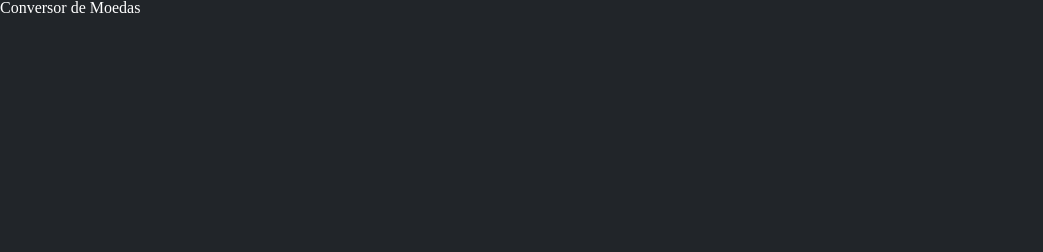
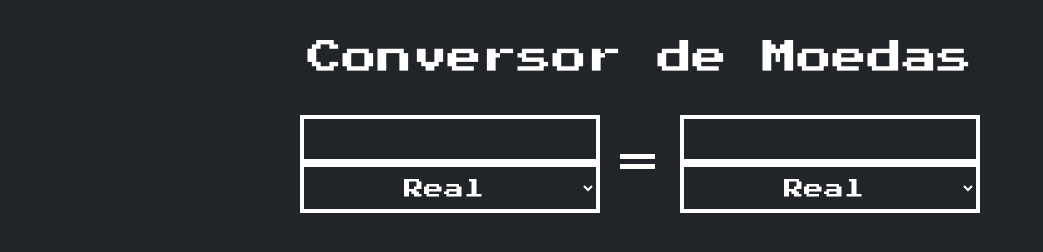
Before and after one commit to yandrakarine/currency-converter, a website built with Vite: page index.html in a window 1280 px wide. Shown: the whole page, without its empty margins (0-1043 px from the left). Built offline with nearby package versions, Linux system fonts and the light colour scheme.

Commit message:
converter layout

```diff
--- a/index.html
+++ b/index.html
@@ -1,16 +1,43 @@
 <!DOCTYPE html>
 <html lang="en">
+
 <head>
   <meta charset="UTF-8" />
   <link rel="icon" type="image/svg+xml" href="favicon.svg" />
   <meta name="viewport" content="width=device-width, initial-scale=1.0" />
-    <title>Vite App</title>
+  <link rel="preconnect" href="https://fonts.googleapis.com">
+  <link rel="preconnect" href="https://fonts.gstatic.com" crossorigin>
+  <link href="https://fonts.googleapis.com/css2?family=Press+Start+2P&display=swap" rel="stylesheet">
+
+  <title>Conversor de moedas</title>
 
   <link rel="stylesheet" href="./styles/index.css">
 </head>
+
 <body>
-    <h1>Conversor de Moedas</h1>
-    <div id="app"></div>
+  <main class="stage">
+
+    <h1 class="title">Conversor de Moedas</h1>
+    <section class="converter">
+      <form class="wrapper-coin">
+        <input class="coin" type="number">
+        <select class="list-coins">
+          <option value="real">Real</option>
+          <option value="sek">SEK</option>
+        </select>
+      </form>
+      <span class="comparator">=</span>
+      <form class="wrapper-coin">
+        <input class="coin" type="number">
+        <select class="list-coins">
+          <option value="real">Real</option>
+          <option value="sek">SEK</option>
+        </select>
+      </form>
+    </section>
+
+  </main>
   <script type="module" src="/main.js"></script>
 </body>
+
 </html>
--- /dev/null
+++ b/styles/components/coin.css
@@ -0,0 +1,11 @@
+.coin {
+    background-color: var(--color-background);
+    color: var(--color-font);
+    font: inherit;
+    padding: var(--gap-small);
+    border: 0.4rem solid var(--color-font);
+    width: 100%;
+    cursor: pointer;
+    box-sizing: border-box;
+    text-align: center;
+}
--- /dev/null
+++ b/styles/components/converter.css
@@ -0,0 +1,9 @@
+.converter {
+    display: flex;
+    align-items: center;
+    gap: var(--gap-medium);
+}
+.converter > .comparator {
+    font-size: 4rem;
+    font-family: inherit;
+}
--- /dev/null
+++ b/styles/components/index.css
@@ -0,0 +1,6 @@
+@import './title.css';
+@import './coin.css';
+@import './list-coins.css';
+@import './wrapper-coin.css';
+@import './converter.css';
+@import './stage.css';
--- /dev/null
+++ b/styles/components/list-coins.css
@@ -0,0 +1,10 @@
+.list-coins {
+    background-color: var(--color-background);
+    color: var(--color-font);
+    font: inherit;
+    padding: var(--gap-small);
+    border: 0.4rem solid var(--color-font);
+    width: 100%;
+    cursor: pointer;
+    text-align: center;
+}
--- /dev/null
+++ b/styles/components/stage.css
@@ -0,0 +1,6 @@
+.stage {
+    display: flex;
+    flex-direction: column;
+    align-items: center;
+    gap: var(--gap-big);
+}
--- /dev/null
+++ b/styles/components/title.css
@@ -0,0 +1,5 @@
+.title {
+    font-size: 3.5rem;
+    text-align: center;
+    padding-top: 4rem;
+}
--- /dev/null
+++ b/styles/components/wrapper-coin.css
@@ -0,0 +1,7 @@
+.wrapper-coin {
+    display: flex;
+    flex-direction: column;
+    width: 30rem;
+    font-size: 2rem;
+
+}
--- a/styles/elements/base.css
+++ b/styles/elements/base.css
@@ -1,4 +1,10 @@
+html,
+body{
+    font-size: 10px;
+}
+
 body {
     background-color: var(--color-background);
     color: var(--color-font);
+    font-family: 'Press Start 2P',sans-serif;
 }
--- a/styles/index.css
+++ b/styles/index.css
@@ -1,3 +1,6 @@
 @import './settings/colors.css';
+@import './settings/gaps.css';
 @import './generic/reset.css';
 @import './elements/base.css';
+
+@import "./components/index.css";
--- /dev/null
+++ b/styles/settings/gaps.css
@@ -0,0 +1,5 @@
+:root {
+    --gap-small: 1rem;
+    --gap-medium: 2rem;
+    --gap-big: 4rem;
+}
```
Lines whose indentation alone changed are shown as unchanged.
